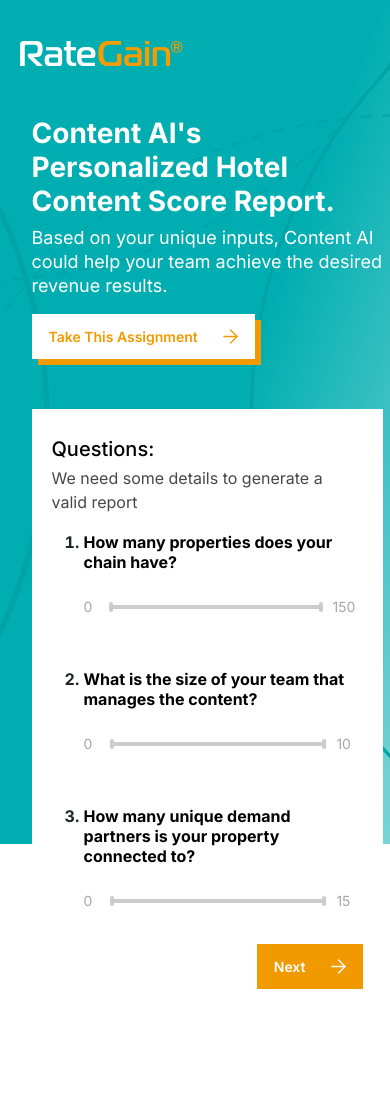
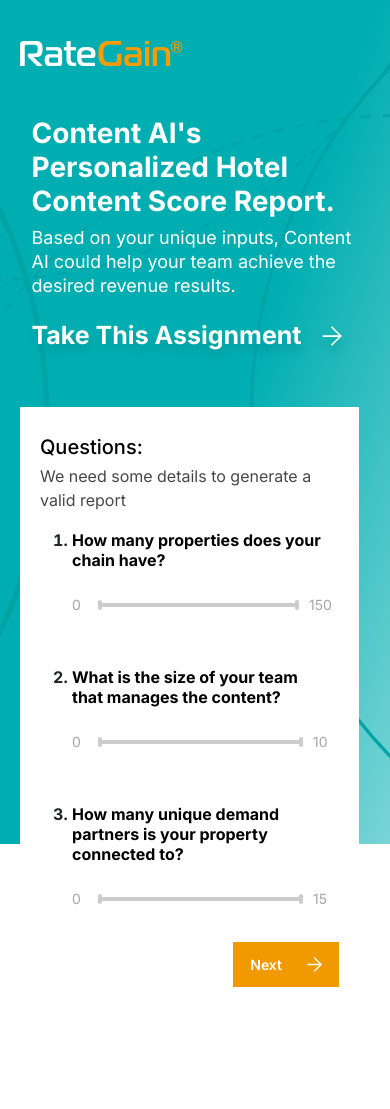
Before and after one commit to DeeAjith/dummy-rate, a PHP site: page / in a window 390 px wide. After the commit the page ends 987 px from the top, so only its background shows below. Run offline with PHP 8.4, Linux system fonts and the light colour scheme; some libraries are stand-ins or nearby versions.

Commit message:
UAT changes added

```diff
--- a/assets/css/main.css
+++ b/assets/css/main.css
@@ -65,6 +65,32 @@
       -ms-flex-pack: justify;
           justify-content: space-between;
   margin-top: auto;
+}
+
+.rate-gain.__page-wrapper .__take {
+  font-size: 25px;
+  color: #ffffff;
+  font-weight: bold;
+  line-height: 43px;
+  text-decoration: blink;
+  display: -webkit-box;
+  display: -ms-flexbox;
+  display: flex;
+  -webkit-filter: drop-shadow(0 7px 5px #039a9d);
+          filter: drop-shadow(0 7px 5px #039a9d);
+}
+
+.rate-gain.__page-wrapper .__take::after {
+  content: '';
+  background: url("../../assets/images/svg/icons/lineArrow.svg") center/contain no-repeat;
+  -webkit-filter: grayscale(1) brightness(5);
+          filter: grayscale(1) brightness(5);
+  width: 20px;
+  aspect-ratio: 1;
+  display: block;
+  -webkit-transition: all ease .15s;
+  transition: all ease .15s;
+  margin-left: 20px;
 }
 
 .rate-gain.__page-wrapper .__action {
@@ -299,11 +325,30 @@
 
 @media (max-width: 991px) {
   .rate-gain.__page-wrapper .__hero #q-cards .swiper {
-    width: 90vw;
+    width: 87vw;
+    margin: 0;
+  }
+  .rate-gain.__page-wrapper .__hero #q-cards .swiper .swiper-wrapper {
+    overflow: hidden;
+  }
+  .rate-gain.__page-wrapper .__hero #q-cards .swiper .swiper-wrapper .swiper-slide {
+    -webkit-transition: ease-in-out;
+    transition: ease-in-out;
+    -webkit-transition-duration: 600ms;
+            transition-duration: 600ms;
   }
   .rate-gain.__page-wrapper .__hero #q-cards .swiper .__slideContent {
     padding: 20px;
   }
+}
+
+.rate-gain.__page-wrapper .__hero #q-cards .swiper .swiper-wrapper .swiper-slide {
+  -webkit-box-shadow: 0 0px 10px #818181;
+          box-shadow: 0 0px 10px #818181;
+}
+
+.rate-gain.__page-wrapper .__hero #q-cards .swiper .swiper-wrapper .swiper-slide:not(.swiper-slide-active) {
+  opacity: 0.85;
 }
 
 .rate-gain.__page-wrapper .__hero::before {
@@ -351,6 +396,8 @@
   }
   .rate-gain.__page-wrapper .__hero .row > form {
     margin-bottom: 50px;
+    margin: 0;
+    padding: 0;
   }
 }
 
@@ -360,7 +407,7 @@
 
 @media (max-width: 991px) {
   .rate-gain.__page-wrapper .__hero .row .__content {
-    width: 90vw;
+    width: 100%;
     margin: 0 auto;
   }
 }
@@ -556,6 +603,7 @@
   margin-top: 30px;
   margin-bottom: 30px;
   overflow-y: auto;
+  overflow-x: hidden;
 }
 
 .rate-gain.__page-wrapper .__hero .row.slides .__slideContent .__questions.radio-qs .radio-qset {
--- a/assets/css/main.scss
+++ b/assets/css/main.scss
@@ -76,6 +76,27 @@ $popover-bg: $black;
         align-items: center;
         justify-content: space-between;
         margin-top: auto;
+    }
+
+    .__take {
+        font-size: 25px;
+        color: #ffffff;
+        font-weight: bold;
+        line-height: 43px;
+        text-decoration: blink;
+        display: flex;
+        filter: drop-shadow(0 7px 5px #039a9d);
+
+        &::after {
+            content: '';
+            background: url('../../assets/images/svg/icons/lineArrow.svg') center / contain no-repeat;
+            filter: grayscale(1) brightness(5);
+            width: 20px;
+            aspect-ratio: 1;
+            display: block;
+            transition: all ease .15s;
+            margin-left: 20px;
+        }
     }
 
     .__action {
@@ -305,8 +326,6 @@ $popover-bg: $black;
 
     .__header {
         margin-block: 40px;
-
-        .__brand {}
     }
 
     .__hero {
@@ -328,10 +347,32 @@ $popover-bg: $black;
         #q-cards {
             @media (max-width: 991px) {
                 .swiper {
-                    width: 90vw;
+                    width: 87vw;
+                    margin: 0;
+
+                    .swiper-wrapper {
+                        overflow: hidden;
+
+                        .swiper-slide {
+                            transition: ease-in-out;
+                            transition-duration: 600ms;
+                        }
+                    }
 
                     .__slideContent {
                         padding: 20px;
+                    }
+                }
+            }
+
+            .swiper {
+                .swiper-wrapper {
+                    .swiper-slide {
+                        box-shadow: 0 0px 10px #818181;
+
+                        &:not(.swiper-slide-active) {
+                            opacity: 0.85;
+                        }
                     }
                 }
             }
@@ -375,6 +416,8 @@ $popover-bg: $black;
 
                 >form {
                     margin-bottom: 50px;
+                    margin: 0;
+                    padding: 0;
                 }
             }
 
@@ -382,7 +425,7 @@ $popover-bg: $black;
                 padding-right: 30%;
 
                 @media (max-width: 991px) {
-                    width: 90vw;
+                    width: 100%;
                     margin: 0 auto;
                 }
 
@@ -558,6 +601,7 @@ $popover-bg: $black;
                             margin-top: 30px;
                             margin-bottom: 30px;
                             overflow-y: auto;
+                            overflow-x: hidden;
 
                             .radio-qset {
                                 display: flex;
--- a/assets/js/index.js
+++ b/assets/js/index.js
@@ -1,10 +1,12 @@
-// hero-switch
-// $(".home-hero .__heroContent .__action").on("click", function () {
-//     $('#q-cards,#q-hero').fadeIn(0, function () {
-//         // run extra code here
-//         $("#q-cards").switchClass("d-none", "d-block");
-//         $("#q-hero").switchClass("d-block", "d-none");
-//     });
+// $('.__next').click(function () {
+//     console.log('next click')
+//     if ($('.swiper-slide[aria-label="1 / 5"]').hasClass('swiper-slide-active')) {
+//         $('.__take').show();
+//         console.log('next show')
+//     } else {
+//         $('.__take').hide();
+//         console.log('next hide')
+//     }
 // });
 
 // q-cards
@@ -13,21 +15,46 @@ const swiper = new Swiper('.swiper', {
     allowTouchMove: false,
     slideShadows: false,
     // simulateTouch: false,
+    effect: 'cards',
+    cardsEffect: {
+        rotate: 15,
+    },
+    breakpoints: {
+        0: {
+            effect: 'creative',
+            creativeEffect: {
+                prev: {
+                    // will set `translateZ(-400px)` on previous slides
+                    translate: [0, 0, -400],
+                },
+                next: {
+                    // will set `translateX(100%)` on next slides
+                    translate: ['100%', 0, 0],
+                },
+            },
+        },
+        768: {
+            effect: 'cards',
+            cardsEffect: {
+                rotate: 15,
+                slideShadows: false,
+            },
+        }
+    },
     navigation: {
         nextEl: '.swiper-slide .__action:not(.__submit)',
         prevEl: '.swiper-slide .__previous',
     },
-    effect: 'creative',
-    creativeEffect: {
-        prev: {
-            translate: [0, 0, -400],
-        },
-        next: {
-            translate: ['100%', 0, 0],
-        },
-    },
 });
-$
+swiper.on("slideChange", function () {
+    console.log("slide changed - current slide is: " + this.realIndex)
+    if (this.realIndex == 0) {
+        $('.__take').slideDown();
+    }
+    else {
+        $('.__take').slideUp();
+    }
+});
 
 // userForm
 $('input.form-input').focus(function () {
--- a/index.php
+++ b/index.php
@@ -94,13 +94,9 @@ if (isset($_POST['submit'])) {
           <div class="__content">
             <h1>Content AI's Personalized Hotel Content Score Report.</h1>
             <p>Based on your unique inputs, Content AI could help your team achieve the desired revenue results.</p>
-            <span class="__action">Take This Assignment</a>
+            <span class="__take">Take This Assignment</a>
           </div>
         </div>
-        <!-- hero-image -->
-        <!-- <div class="col-sm-12 col-1336-7 col-lg-6 d-block" id="q-hero">
-          <img src="assets/images/svg/hero-illustration.svg" alt="RateGain Calculator">
-        </div> -->
         <!-- slideItems -->
         <form action="" method="post" class="col-sm-12 col-1336-7 col-lg-6" id="q-cards">
           <div class="swiper __rate-slider">
@@ -155,7 +151,7 @@ if (isset($_POST['submit'])) {
                     </li>
                   </ol>
                   <div class="__actions">
-                    <button class="__action">Next</button>
+                    <button class="__action __next">Next</button>
                   </div>
                 </div>
               </div>
@@ -226,7 +222,7 @@ if (isset($_POST['submit'])) {
                   </ol>
                   <div class="__actions">
                     <a href="javascript:void(0)" class="__previous">Back</a>
-                    <button class="__action">Next</button>
+                    <button class="__action __next">Next</button>
                   </div>
                 </div>
               </div>
@@ -292,7 +288,7 @@ if (isset($_POST['submit'])) {
                   </ol>
                   <div class="__actions">
                     <a href="javascript:void(0)" class="__previous">Back</a>
-                    <button class="__action">Next</button>
+                    <button class="__action __next">Next</button>
                   </div>
                 </div>
               </div>
@@ -356,7 +352,7 @@ if (isset($_POST['submit'])) {
                   </ol>
                   <div class="__actions">
                     <a href="javascript:void(0)" class="__previous">Back</a>
-                    <button class="__action">Next</button>
+                    <button class="__action __next">Next</button>
                   </div>
                 </div>
               </div>
```
Also changed, not shown: 1 other file.
